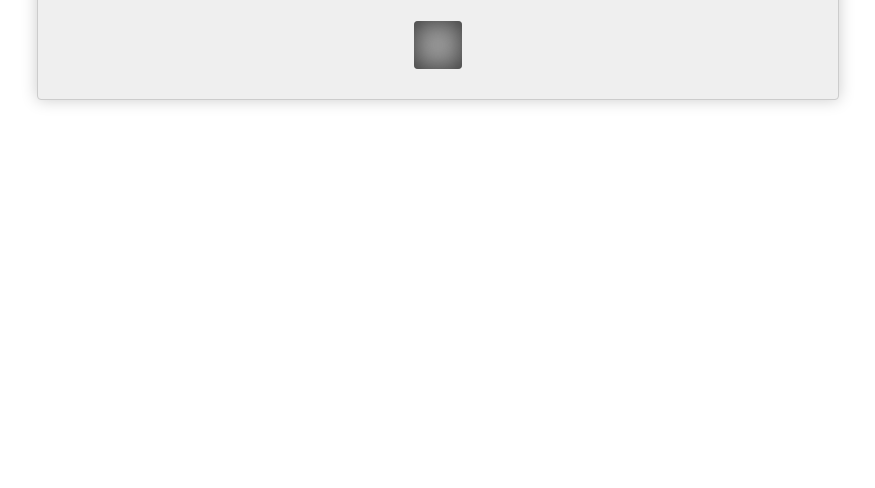
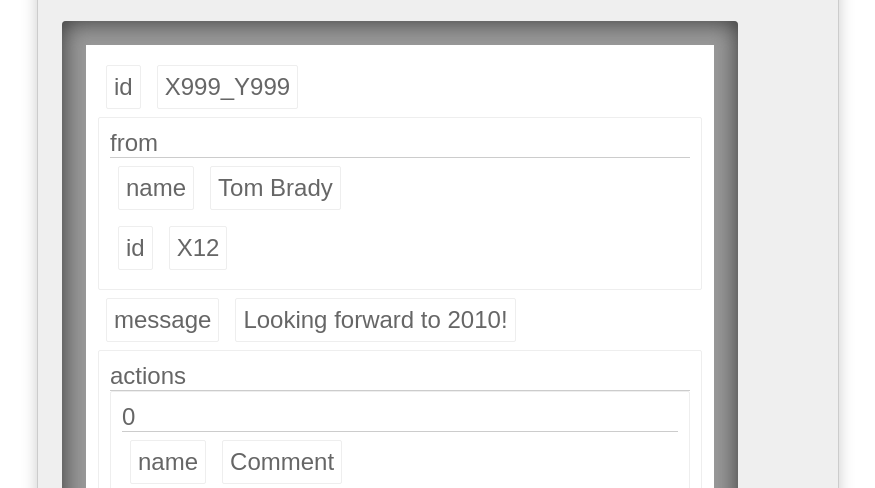
Before and after one commit to atleastimtrying/ccchallenges, a plain HTML site: page display/Anders/index.html in a window 1280 px wide. Shown: the part 312-800 px from the top of the page, without its empty margins (202-1077 px from the left). Drawn offline with nearby package versions, Linux system fonts and the light colour scheme.

Commit message:
awful json parsing from anders

```diff
--- a/display/Anders/app.js
+++ b/display/Anders/app.js
@@ -1,6 +1,99 @@
-// Generated by CoffeeScript 1.4.0
 (function() {
+  var App, Display, JSON;
+  var __bind = function(fn, me){ return function(){ return fn.apply(me, arguments); }; };
 
+  JSON = (function() {
 
+    function JSON(app) {
+      this.app = app;
+      this.ready = __bind(this.ready, this);
+      $.get('people.json', this.ready);
+    }
+
+    JSON.prototype.ready = function(json) {
+      this.json = json;
+      return $(this.app).trigger('ready', this.json);
+    };
+
+    return JSON;
+
+  })();
+
+  Display = (function() {
+
+    function Display(app) {
+      this.app = app;
+      this.buildPerson = __bind(this.buildPerson, this);
+      this.buildDom = __bind(this.buildDom, this);
+      this.element = $('#display');
+      $(this.app).bind('ready', this.buildDom);
+    }
+
+    Display.prototype.buildDom = function(event, json) {
+      var person, _i, _len, _ref, _results;
+      _ref = json.data;
+      _results = [];
+      for (_i = 0, _len = _ref.length; _i < _len; _i++) {
+        person = _ref[_i];
+        _results.push(this.buildPerson(person));
+      }
+      return _results;
+    };
+
+    Display.prototype.buildPerson = function(json) {
+      var div;
+      div = $('<div class="person">');
+      this.populatePerson(json, div);
+      return this.element.append(div);
+    };
+
+    Display.prototype.populatePerson = function(json, div) {
+      var key, value, _results;
+      _results = [];
+      for (key in json) {
+        value = json[key];
+        if (typeof value === 'string') div.append(this.buildString(key, value));
+        if (typeof value === 'object') {
+          _results.push(div.append(this.buildObject(key, value)));
+        } else {
+          _results.push(void 0);
+        }
+      }
+      return _results;
+    };
+
+    Display.prototype.buildString = function(key, string) {
+      return "<p><span>" + key + "</span><span>" + string + "</span></p>";
+    };
+
+    Display.prototype.buildObject = function(key, object) {
+      var string, value;
+      string = "<section><h3>" + key + "</h1>";
+      for (key in object) {
+        value = object[key];
+        if (typeof value === 'string') string += this.buildString(key, value);
+        if (typeof value === 'object') string += this.buildObject(key, value);
+      }
+      return string += '</section>';
+    };
+
+    return Display;
+
+  })();
+
+  App = (function() {
+
+    function App() {
+      this.display = new Display(this);
+      this.json = new JSON(this);
+    }
+
+    return App;
+
+  })();
+
+  $(function() {
+    return window.app = new App;
+  });
 
 }).call(this);
--- a/display/Anders/index.html
+++ b/display/Anders/index.html
@@ -18,6 +18,6 @@
     </div>
   </article>
   <script src="http://ajax.googleapis.com/ajax/libs/jquery/1.8.3/jquery.min.js"></script>
-  <script src="ascii.js"></script>
+  <script src="app.js"></script>
 </body>
 </html>
--- /dev/null
+++ b/display/Anders/people.json
@@ -0,0 +1,44 @@
+{
+   "data": [
+      {
+         "id": "X999_Y999",
+         "from": {
+            "name": "Tom Brady", "id": "X12"
+         },
+         "message": "Looking forward to 2010!",
+         "actions": [
+            {
+               "name": "Comment",
+               "link": "http://www.facebook.com/X999/posts/Y999"
+            },
+            {
+               "name": "Like",
+               "link": "http://www.facebook.com/X999/posts/Y999"
+            }
+         ],
+         "type": "status",
+         "created_time": "2010-08-02T21:27:44+0000",
+         "updated_time": "2010-08-02T21:27:44+0000"
+      },
+      {
+         "id": "X998_Y998",
+         "from": {
+            "name": "Peyton Manning", "id": "X18"
+         },
+         "message": "Where's my contract?",
+         "actions": [
+            {
+               "name": "Comment",
+               "link": "http://www.facebook.com/X998/posts/Y998"
+            },
+            {
+               "name": "Like",
+               "link": "http://www.facebook.com/X998/posts/Y998"
+            }
+         ],
+         "type": "status",
+         "created_time": "2010-08-02T21:27:44+0000",
+         "updated_time": "2010-08-02T21:27:44+0000"
+      }
+   ]
+}
--- a/display/Anders/style.css
+++ b/display/Anders/style.css
@@ -16,7 +16,6 @@
   border: 1px solid #ccc;
   border-radius:4px;
   overflow:hidden;
-  text-align:center;
 }
 
 header{
@@ -49,3 +48,25 @@
   user-select: none;
   cursor:pointer;
 }
+.person{
+  background:white;
+  padding:12px;
+  margin-bottom:24px;
+
+}
+
+section{
+  padding:11px;
+  border:1px solid #eee;
+  border-radius:2px;
+}
+h3{
+  border-bottom:1px solid #ccc;
+}
+span{
+  border:1px solid #eee;
+  padding:7px;
+  margin:8px;
+  border-radius:2px;
+  display:inline-block;
+}
```
Also changed, not shown: 1 other file.
